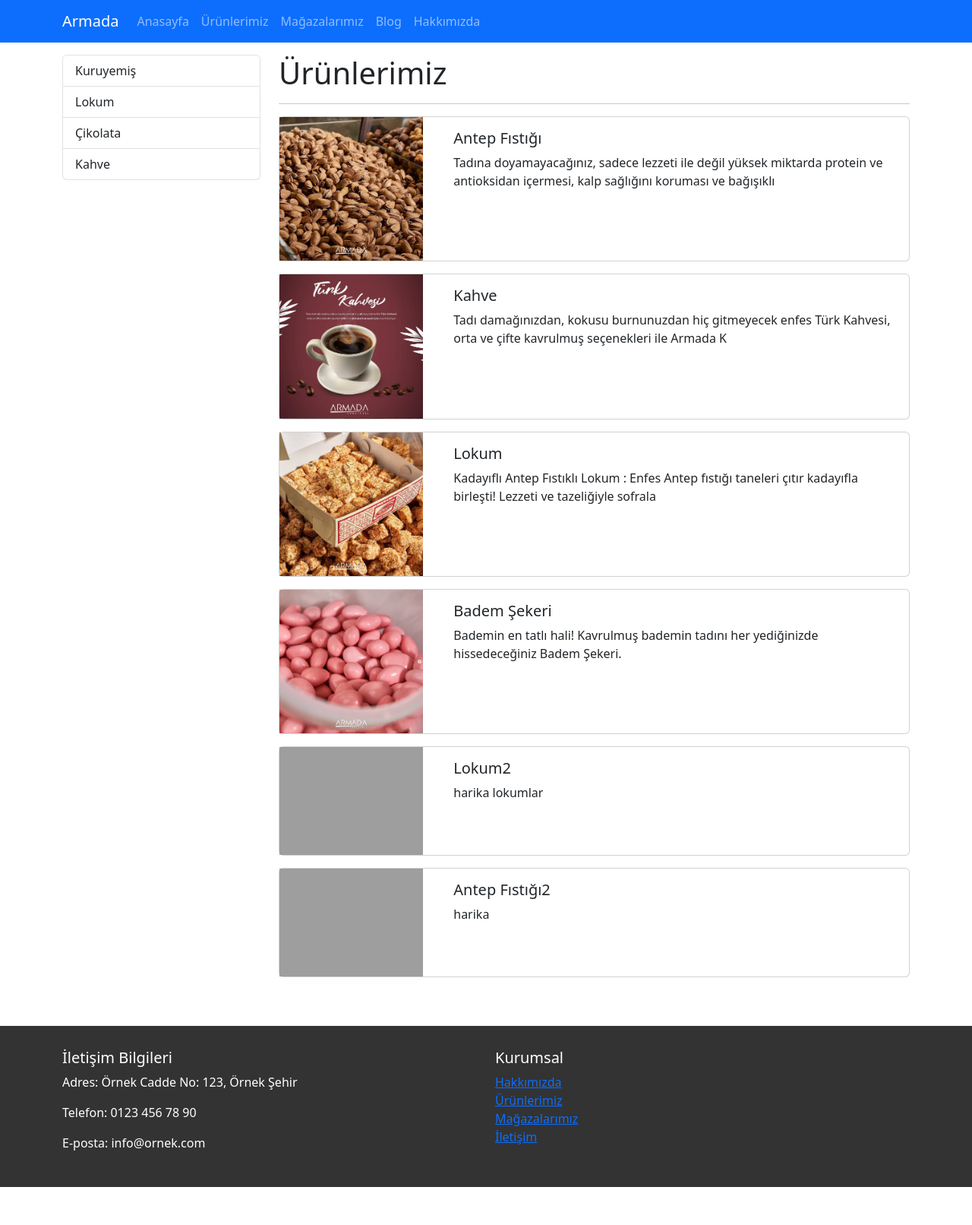
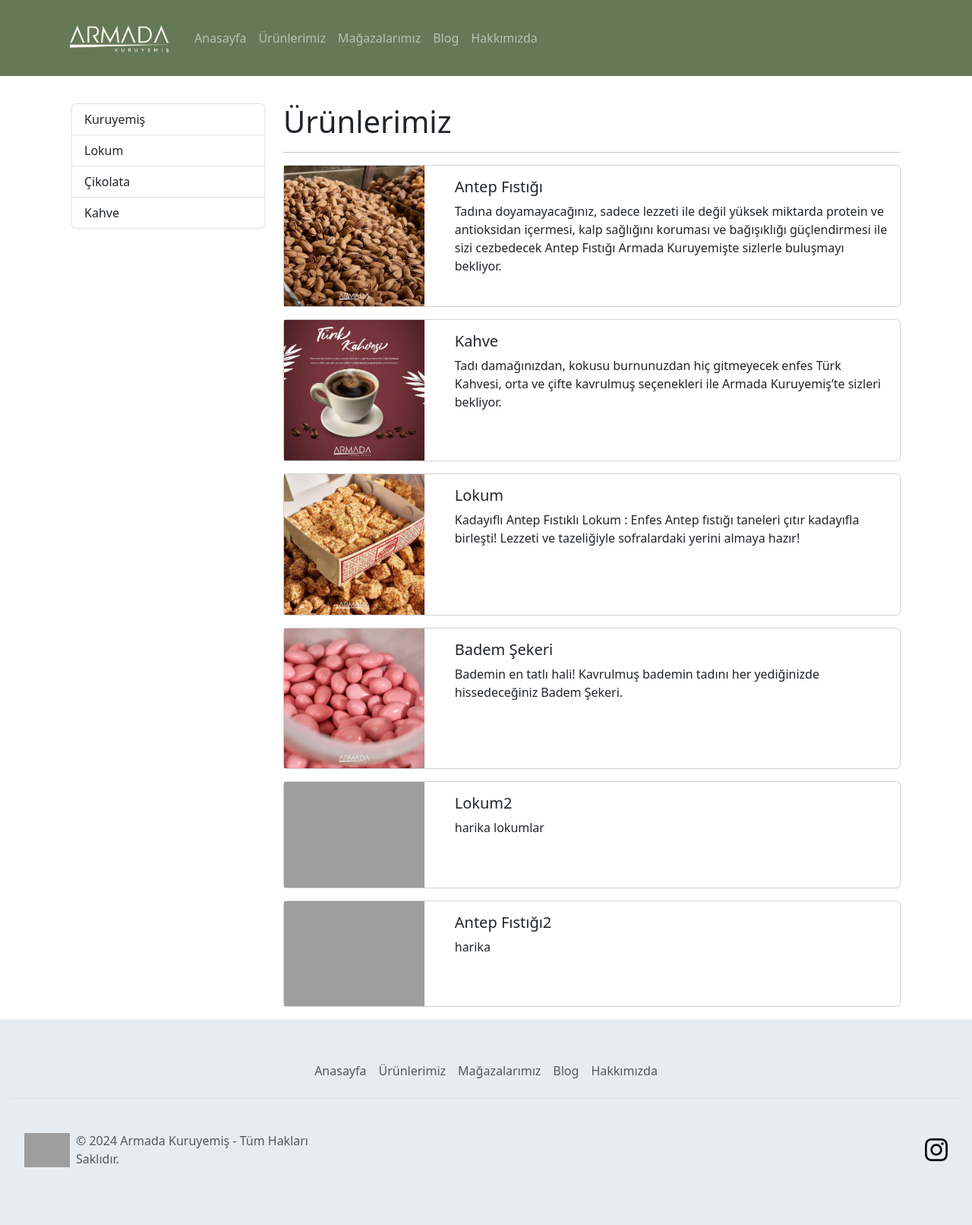
Before and after one commit to MuhammedUyan/armada_web_project, a Django app: page /products/ in a window 1280 px wide. Shown: the whole page at 76% size. Before the commit the page ends 1562 px from the top, so only its background shows below. Run offline with Django 5.2, Linux system fonts and the light colour scheme; data comes from the database, SQL or seed files in the repository; both versions use the stored data as it was after the commit; some libraries are stand-ins or nearby versions; grey boxes are pictures that could not be loaded.

Commit message:
anasayfaya slider eklendi ve footer düzenlendi

```diff
--- a/product/templates/product/partials/_product.html
+++ b/product/templates/product/partials/_product.html
@@ -9,7 +9,7 @@
                 <h5 class="card-title">
                         {{ product.title }}
                 </h5>
-                <p class="card-text">{{ product.description|slice:"0:150" |safe |striptags }}</p>
+                <p class="card-text">{{ product.description|safe |striptags }}</p>
             </div>
         </div>
     </div>
--- a/product/urls.py
+++ b/product/urls.py
@@ -3,7 +3,7 @@
 
 urlpatterns = [
     path("", views.index, name="home"),
-    path("index/", views.index),
+    path("index/", views.index,),
     path("product_category/<slug:slug>", views.products_by_category, name="products_by_category"),
     path('products/', views.product, name='products'),
 ]
--- a/templates/base.html
+++ b/templates/base.html
@@ -11,37 +11,19 @@
 <body>
 
 {% include 'partials/_navbar.html' %}
+<br><br><br><br><br>
 
-
+<main class="container">
 {% block content %}
 {% endblock %}
+</main>
+
+{% include 'partials/_footer.html' %}
 
 <script src="{% static 'js/bootstrap.min.js' %}"></script>
 <script src="{% static 'js/base.js' %}"></script>
+
 {% block js_files %}{% endblock %}
-<br>
-<br>
-<footer class="footer" id="footer" style="background-color: #333; color: #fff; padding: 30px 0; bottom: 0; width: 100%;">
-    <div class="container">
-        <div class="row">
-            <div class="col-md-6">
-                <h5>İletişim Bilgileri</h5>
-                <p>Adres: Örnek Cadde No: 123, Örnek Şehir</p>
-                <p>Telefon: 0123 456 78 90</p>
-                <p>E-posta: info@ornek.com</p>
-            </div>
-            <div class="col-md-6">
-                <h5>Kurumsal</h5>
-                <ul class="list-unstyled">
-                    <li><a href="#">Hakkımızda</a></li>
-                    <li><a href="#">Ürünlerimiz</a></li>
-                    <li><a href="#">Mağazalarımız</a></li>
-                    <li><a href="#">İletişim</a></li>
-                </ul>
-            </div>
-        </div>
-    </div>
-</footer>
 
 </body>
 </html>
--- /dev/null
+++ b/templates/partials/_footer.html
@@ -0,0 +1,27 @@
+{% load static %}
+<div class="container-fluid bg-body-secondary">
+    <footer class="py-lg-5">
+        <ul class="nav justify-content-center border-bottom pb-3 mb-3">
+            <li class="nav-item"><a href="{% url 'home' %}" class="nav-link px-2 text-body-secondary">Anasayfa</a></li>
+            <li class="nav-item"><a href="{% url 'products' %}" class="nav-link px-2 text-body-secondary">Ürünlerimiz</a></li>
+            <li class="nav-item"><a href="#" class="nav-link px-2 text-body-secondary">Mağazalarımız</a></li>
+            <li class="nav-item"><a href="{% url 'blogs' %}" class="nav-link px-2 text-body-secondary">Blog</a></li>
+            <li class="nav-item"><a href="#" class="nav-link px-2 text-body-secondary">Hakkımızda</a></li>
+        </ul>
+        <div class="d-flex flex-wrap justify-content-between align-items-center py-3 ">
+            <div class="col-md-4 d-flex align-items-center" style="margin-left: 20px">
+                <a href="{% url 'home' %}" class="mb-3 me-2 mb-md-0 text-body-secondary text-decoration-none lh-1">
+                    <img src="{% static 'img/logo 2.png' %}" alt="" width="60">
+                </a>
+                <span class="mb-3 mb-md-0 text-body-secondary">© 2024 Armada Kuruyemiş - Tüm Hakları Saklıdır.</span>
+            </div>
+            <ul class="nav col-md-4 justify-content-end d-flex" style="margin: 20px">
+                <li class="ms-3">
+                    <a class="text-body-secondary" href="https://www.instagram.com/armada.kuruyemis/">
+                        <img src="{% static 'img/instagram-seeklogo.svg' %}" alt="Instagram Logo" width="30">
+                    </a>
+                </li>
+            </ul>
+        </div>
+    </footer>
+</div>
--- a/templates/partials/_navbar.html
+++ b/templates/partials/_navbar.html
@@ -1,6 +1,14 @@
-<nav class="navbar navbar-dark bg-primary navbar-expand-lg">
+{% load static %}
+<nav class="navbar navbar-dark navbar-expand-lg fixed-top" style="background-color: #657956;">
     <div class="container">
-        <a class="navbar-brand" href="{% url 'home' %}">Armada</a>
+        <a class="navbar-brand" href="{% url 'home' %}">
+            <img src="{% static 'img/logo.png' %}" alt="" width="150">
+        </a>
+        <button class="navbar-toggler" type="button" data-bs-toggle="collapse" data-bs-target="#navbarSupportedContent"
+                aria-controls="navbarSupportedContent" aria-expanded="false" aria-label="Toggle navigation">
+            <span class="navbar-toggler-icon"></span>
+        </button>
+        <div class="collapse navbar-collapse" id="navbarSupportedContent">
             <ul class="navbar-nav me-auto">
                 <li class="nav-item">
                     <a class="nav-link" href="{% url 'home' %}">Anasayfa</a>
@@ -19,4 +27,5 @@
                 </li>
             </ul>
         </div>
+    </div>
 </nav>
```
Also changed, not shown: blog/templates/blog/blogs.html (+1 -12 lines), product/static/css/style.css (added, +26 -0 lines), product/templates/product/index.html (+14 -18 lines), db.sqlite3, product/static/img/logo.png (added), static/img/instagram-seeklogo.svg (added). Lines whose indentation alone changed are shown as unchanged.
